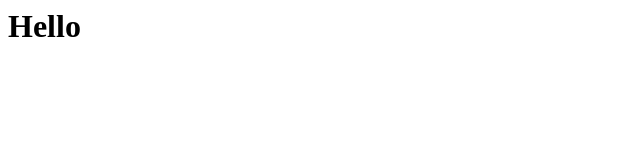
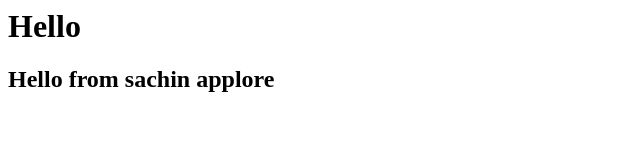
Before and after one commit to sachinkamatapplore/Test, a plain HTML site: page index.html in a window 1280 px wide. Shown: the whole page, without its empty margins (0-640 px from the left). Drawn offline with Linux system fonts and the light colour scheme.

Commit message:
hello from sachin applore

```diff
--- a/index.html
+++ b/index.html
@@ -1 +1,2 @@
 <h1>Hello</h1>
+<h2>Hello from sachin applore<h2>
```
